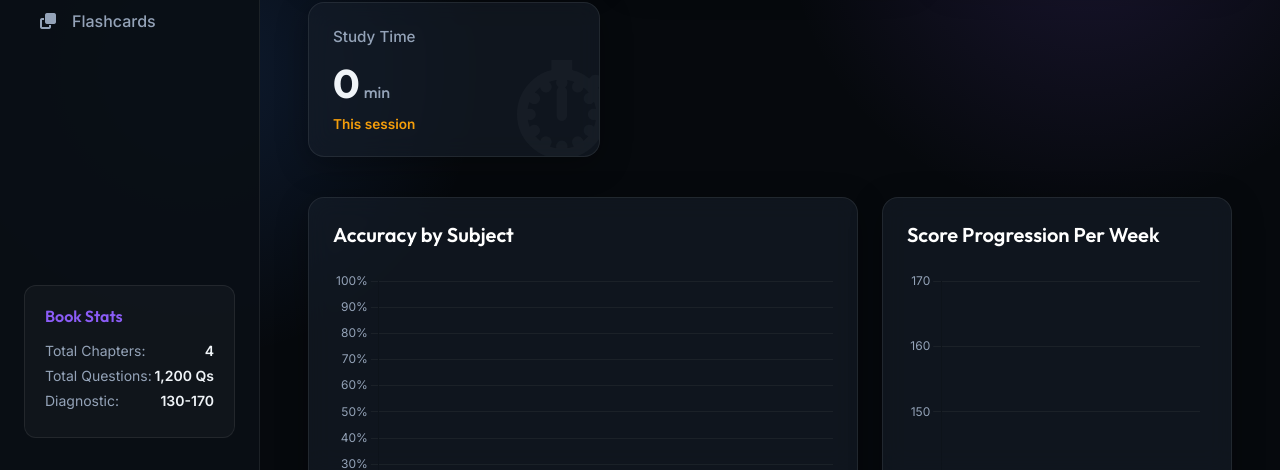
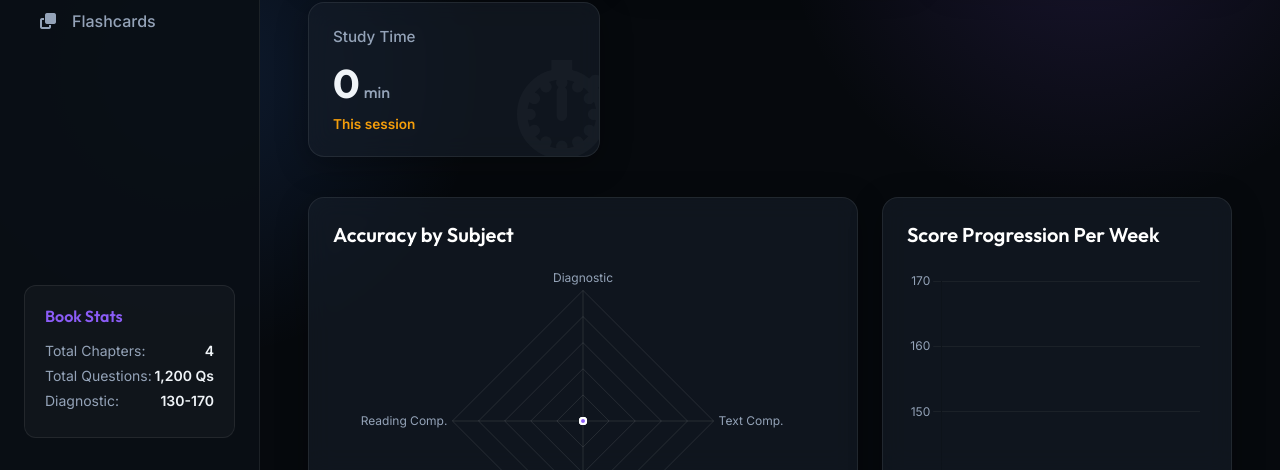
Before and after one commit to Laser92/gre-dashboard, a website: page index.html in a window 1280 px wide. Shown: the part 330-800 px from the top of the page. Drawn offline with nearby package versions, Linux system fonts and the light colour scheme; no server answers.

Commit message:
feat: implement modern dashboard UI with custom CSS and base scripting structure

```diff
--- a/index.html
+++ b/index.html
@@ -6,7 +6,7 @@
     <title>GRE Prep Dashboard | 5 lb. Book</title>
     <link rel="icon" type="image/svg+xml" href="/favicon.svg">
     <link href="https://fonts.googleapis.com/css2?family=Outfit:wght@300;400;500;600;700;800&family=Inter:wght@400;500;600&display=swap" rel="stylesheet">
-    <link rel="stylesheet" href="index.css">
+    <link rel="stylesheet" href="index.css?v=5">
     <script src="https://cdn.jsdelivr.net/npm/chart.js"></script>
     <script src="https://kit.fontawesome.com/a076d05399.js" crossorigin="anonymous"></script>
 </head>
@@ -276,6 +276,6 @@
     </div>
 
     <script src="questions_bank.js"></script>
-    <script src="script.js?v=2"></script>
+    <script src="script.js?v=5"></script>
 </body>
 </html>
--- a/public/index.css
+++ b/public/index.css
@@ -1327,6 +1327,16 @@ body {
     align-items: center;
     padding: 2.5rem;
     border-radius: 20px;
+    /* Smoked Glass Effect - No backdrop filter to fix WebKit 3D flip bleeding */
+    background: linear-gradient(135deg, rgba(30, 41, 59, 0.9), rgba(15, 23, 42, 0.95));
+    border: 1px solid rgba(255, 255, 255, 0.08);
+    box-shadow: 0 16px 40px rgba(0, 0, 0, 0.5);
+    backdrop-filter: none !important;
+    -webkit-backdrop-filter: none !important;
+}
+
+.flashcard-front {
+    transform: rotateY(0deg);
 }
 
 .flashcard-back {
--- a/public/script.js
+++ b/public/script.js
@@ -1037,19 +1037,19 @@ function initCharts() {
     gradientPurple.addColorStop(1, 'rgba(139, 92, 246, 0.2)');
 
     accuracyChartInstance = new Chart(accuracyCtx, {
-        type: 'bar',
+        type: 'radar',
         data: {
             labels: ['Diagnostic', 'Text Comp.', 'Sentence Eq.', 'Reading Comp.'],
             datasets: [{
                 label: 'Accuracy %',
                 data: [0, 0, 0, 0], // Starts empty
-                backgroundColor: [
-                    gradientPurple, gradientPurple,
-                    gradientBlue, gradientBlue
-                ],
-                borderRadius: 6,
-                borderSkipped: false,
-                barThickness: 32
+                backgroundColor: 'rgba(59, 130, 246, 0.2)',
+                borderColor: 'rgba(59, 130, 246, 0.8)',
+                pointBackgroundColor: 'rgba(139, 92, 246, 0.8)',
+                pointBorderColor: '#fff',
+                pointHoverBackgroundColor: '#fff',
+                pointHoverBorderColor: 'rgba(139, 92, 246, 0.8)',
+                borderWidth: 2
             }]
         },
         options: {
@@ -1057,13 +1057,17 @@ function initCharts() {
             maintainAspectRatio: false,
             plugins: { legend: { display: false } },
             scales: {
-                y: {
+                r: {
                     beginAtZero: true,
                     max: 100,
-                    grid: { color: 'rgba(255, 255, 255, 0.05)', drawBorder: false },
-                    ticks: { callback: function(value) { return value + '%'; } }
-                },
-                x: { grid: { display: false, drawBorder: false } }
+                    ticks: { display: false, stepSize: 20 },
+                    grid: { color: 'rgba(255, 255, 255, 0.1)' },
+                    pointLabels: {
+                        color: '#94a3b8',
+                        font: { family: "'Inter', sans-serif", size: 12 }
+                    },
+                    angleLines: { color: 'rgba(255, 255, 255, 0.1)' }
+                }
             }
         }
     });
```
